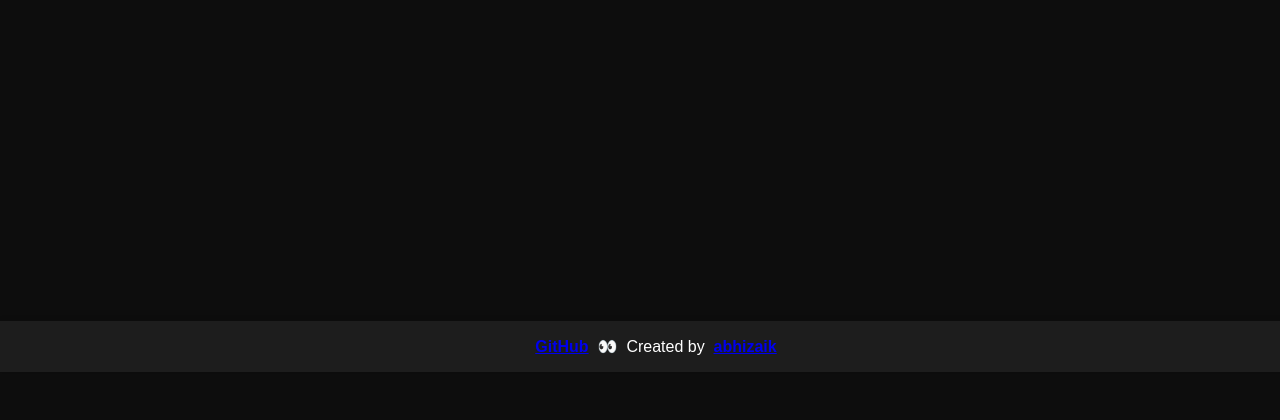
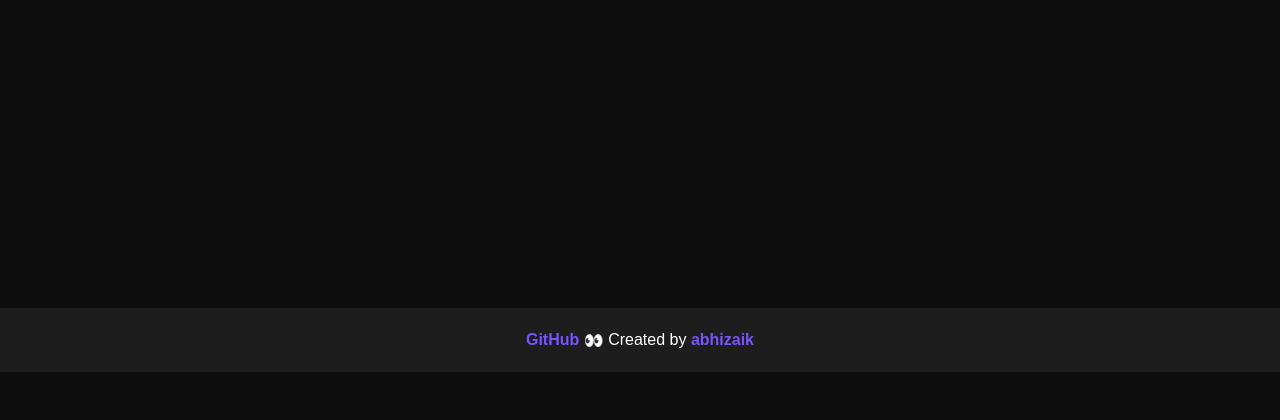
Before and after one commit to abhizaik/SafeSurf, a Flask app: page / in a window 1280 px wide. Shown: the part 428-848 px from the top of the page. Run offline with Flask 3, Linux system fonts and the light colour scheme; parts of the project's set-up code (start-up, migrations or seed data) failed here and were passed over.

Commit message:
fixed footer issue

```diff
--- a/static/css/style.css
+++ b/static/css/style.css
@@ -379,14 +379,26 @@
 
 /* New CSS to make the footer always visible at the bottom */
 .app-footer {
+    background-color: #1D1D1D;
+    color: #fff;
+    display: flex;
+    justify-content: center;
+    align-items: center;
     position: fixed;
     bottom: 0;
     left: 0;
+    margin-top: 10px;
+    z-index: 9999;
     width: 100%;
-    text-align: center;
-    padding: 1rem;
-    background-color: #1D1D1D;
-    color: #fff;
-    box-shadow: 0 -2px 4px rgba(0, 0, 0, 0.1);
-    z-index: 1000;
+    height: 4rem;
 }
+
+.app-footer a {
+    color: #7653ff;
+    text-decoration: none;
+    transition: color 0.2s ease;
+}
+
+.app-footer a:hover {
+    color: #6e49ff;
+}
--- a/templates/index.html
+++ b/templates/index.html
@@ -51,12 +51,12 @@
             <div class="preview-buttons">
                 <form id="preview" class="preview-form" action="{{ url_for('preview')}}" method="POST" target="_blank">
                     <input type="hidden" name="url" value="{{output.url}}">
-                    <button class="preview-button" type="submit">Preview URL within SafeSurf</button>
+                    <button class="preview-button" type="submit">Preview within SafeSurf</button>
                 </form>
 
                 <form id="source-code" class="source-code-form" action="{{ url_for('view_source_code')}}" method="POST" target="_blank">
                     <input type="hidden" name="url" value="{{output.url}}">
-                    <button class="preview-button" type="submit">Show Source Code of URL</button>
+                    <button class="preview-button" type="submit">Show Source Code</button>
                 </form>
             </div>
 
```
